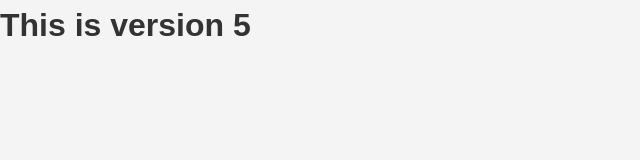
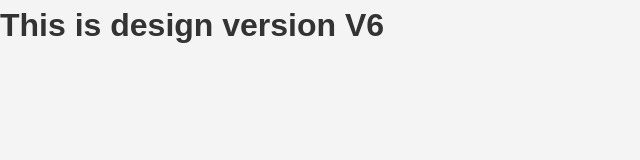
Before and after one commit to paulgitrepo1/myrepo, a plain HTML site: page index.html in a window 1280 px wide. Shown: the whole page, without its empty margins (0-640 px from the left). Drawn offline with Linux system fonts and the light colour scheme.

Commit message:
Changed h1

```diff
--- a/index.html
+++ b/index.html
@@ -7,6 +7,6 @@
     <title>Document</title>
 </head>
 <body>
-    <h1>This is version 5</h1>
+    <h1>This is design version V6</h1>
 </body>
 </html>
```
